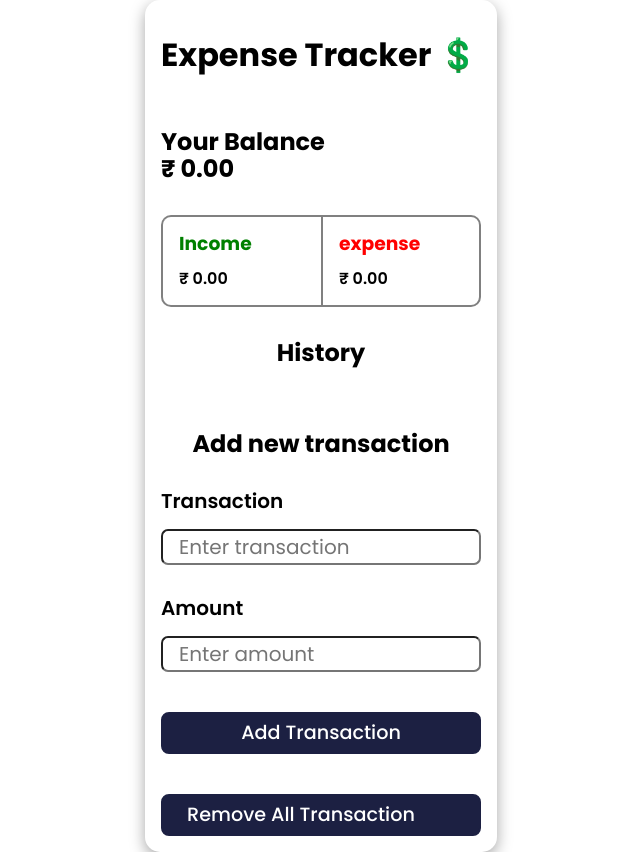
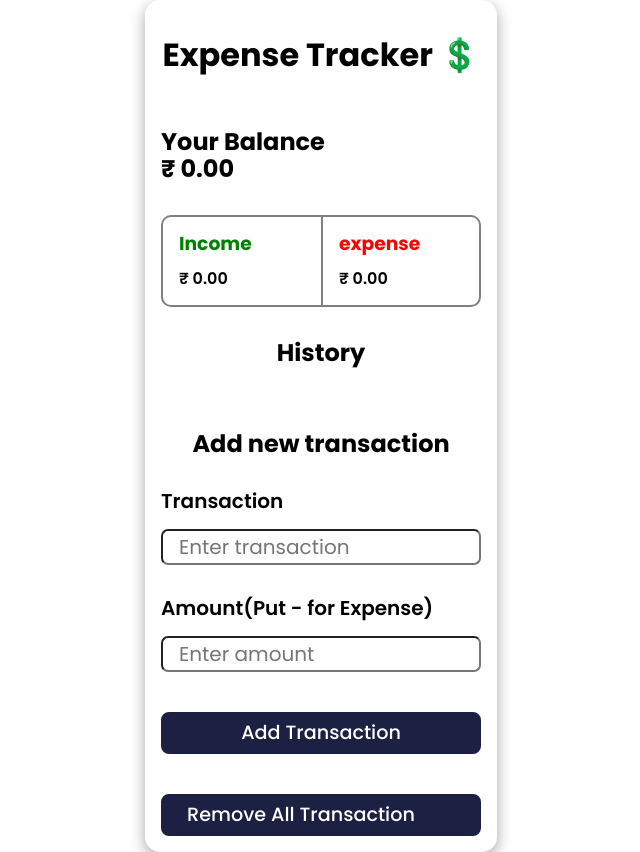
Before and after one commit to Vinoth30457/Expense-Tracker, a plain HTML site: page index.html in a window 1280 px wide. Shown: the whole page, without its empty margins (319-959 px from the left). Drawn offline with Linux system fonts and the light colour scheme.

Commit message:
add final code

```diff
--- a/index.html
+++ b/index.html
@@ -5,7 +5,7 @@
   <meta charset="UTF-8">
   <meta http-equiv="X-UA-Compatible" content="IE=edge">
   <meta name="viewport" content="width=device-width, initial-scale=1.0">
-  <link rel="shortcut icon" href="favicon.ico" type="image/x-icon">
+  <link rel="shortcut icon" href="image/favicon.jpg" type="image/x-icon">
   <title>Expense Tracker</title>
   <link rel="stylesheet" href="https://cdnjs.cloudflare.com/ajax/libs/font-awesome/6.4.0/css/all.min.css"
     integrity="sha512-iecdLmaskl7CVkqkXNQ/ZH/XLlvWZOJyj7Yy7tcenmpD1ypASozpmT/E0iPtmFIB46ZmdtAc9eNBvH0H/ZpiBw=="
@@ -41,7 +41,7 @@
       <input type="text" name="transaction" placeholder="Enter transaction" id="transaction" class="transaction">
     </div>
     <div class="amount-container">
-      <label for="amount">Amount</label>
+      <label for="amount">Amount(Put - for Expense)</label>
       <input type="number" name="amount" placeholder="Enter amount" id="amount" class="amount">
     </div>
     <button type="submit" class="btn btn-add" id="btn-add">Add transaction</button>
--- a/styles/style.css
+++ b/styles/style.css
@@ -51,6 +51,10 @@ body {
   box-shadow: rgba(0, 0, 0, 0.35) 0px 5px 15px;
   padding: 1rem;
   border-radius: 15px;
+}
+
+.title {
+  text-align: center
 }
 
 .btn {
```
Also changed, not shown: image/favicon.jpg (added).
